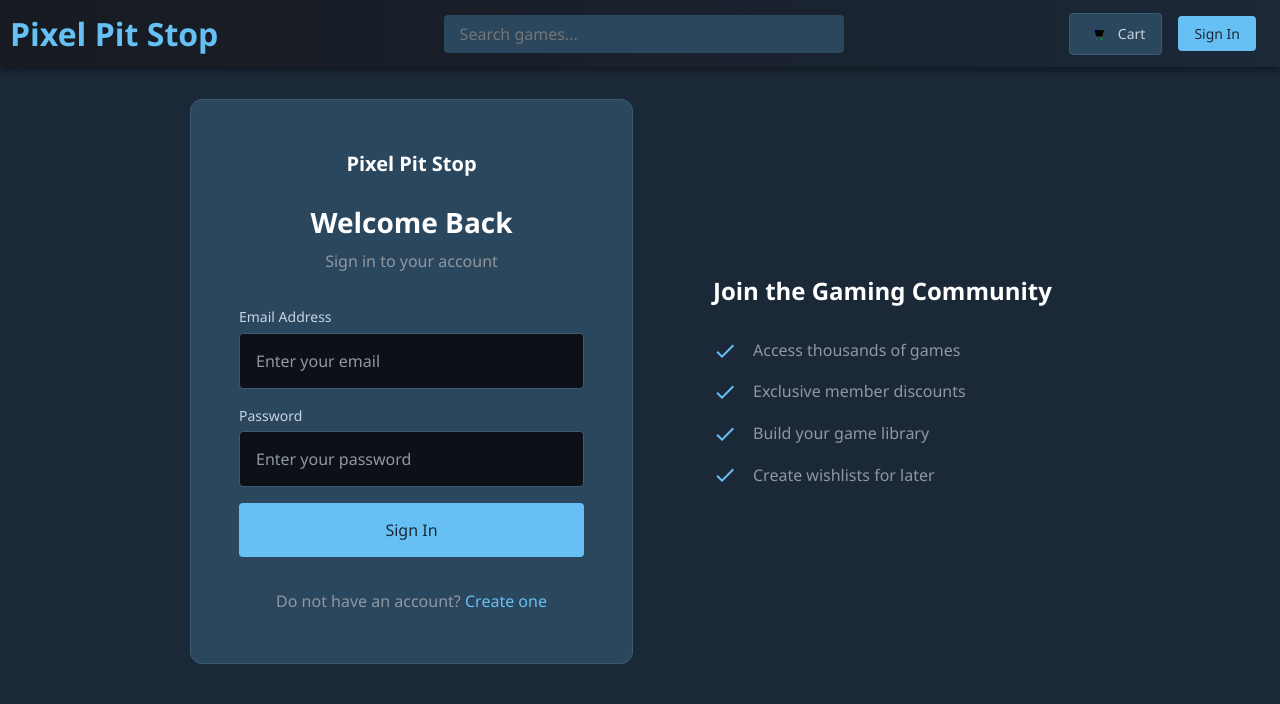
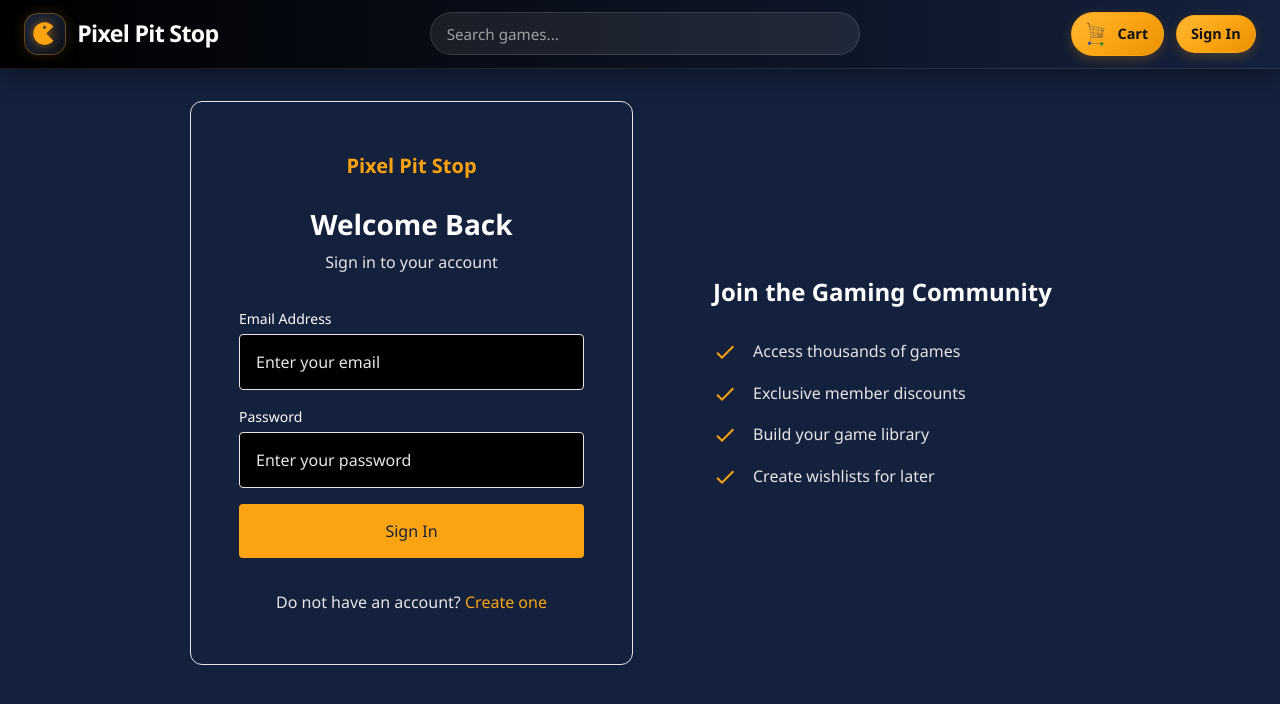
Before and after one commit to Mirio1010/videogame-store, a React (Vite) app in the folder frontend/: page /login in a window 1280 px wide. Shown: the top 704 px of the page. Built offline with nearby package versions, Linux system fonts and the light colour scheme; no server answers.

Commit message:
Improve store styling and UI polish

```diff
--- a/frontend/package.json
+++ b/frontend/package.json
@@ -13,6 +13,7 @@
     "nodemon": "^3.1.14",
     "react": "^19.2.4",
     "react-dom": "^19.2.4",
+    "react-icons": "^5.6.0",
     "react-router-dom": "^7.14.0"
   },
   "devDependencies": {
--- a/frontend/src/components/Header.jsx
+++ b/frontend/src/components/Header.jsx
@@ -5,6 +5,8 @@ import { useAuth } from "../context/AuthContext.jsx";
 import { readCart } from "../utils/cartStorage";
 import { fetchCart as fetchRemoteCart } from "../services/cartService";
 import "../styles/websiteLogo.css";
+import "../styles/Header.css";
+import { RiGameFill } from "react-icons/ri";
 
 const Header = () => {
   const { user, session, isAuthenticated, logout } = useAuth();
@@ -82,160 +84,74 @@ const Header = () => {
   };
 
   return (
-    <header
-      style={{
-        background: "var(--gradient-header)",
-        padding: "0.5rem 0",
-        display: "flex",
-        alignItems: "center",
-        justifyContent: "space-between",
-        boxShadow: "var(--shadow-md)",
-        position: "sticky",
-        top: 0,
-        zIndex: 1000,
-      }}
-    >
-      <Link
-        to="/"
-        style={{
-          display: "flex",
-          alignItems: "center",
-          textDecoration: "none",
-        }}
-      >
-        <span
-          className="logo-icon"
-          style={{
-            fontWeight: 700,
-            fontSize: "2rem",
-            color: "var(--color-primary)",
-            marginLeft: "10px",
-          }}
-        >
-          Pixel Pit Stop
+    <header className="site-header">
+      <Link to="/" className="site-logo">
+        <span className="site-logo-mark">
+          <RiGameFill className="site-logo-icon" />
         </span>
+        <span className="site-logo-text">Pixel Pit Stop</span>
       </Link>
-      <form
-        onSubmit={handleSearch}
-        style={{ flex: 1, maxWidth: 400, margin: "0 2rem" }}
-      >
+
+      <form onSubmit={handleSearch} className="site-search-form">
         <input
           type="text"
           placeholder="Search games..."
           value={search}
           onChange={(e) => setSearch(e.target.value)}
-          style={{
-            width: "100%",
-            padding: "0.5rem 1rem",
-            borderRadius: 4,
-            border: "none",
-            fontSize: "1rem",
-            background: "var(--color-bg-medium)",
-            color: "var(--color-text-primary)",
-          }}
+          className="site-search-input"
         />
       </form>
-      <div
-        style={{
-          display: "flex",
-          alignItems: "center",
-          gap: "1rem",
-          marginRight: "1.5rem",
-        }}
-      >
-        <Button variant="secondary" onClick={handleCart}>
-          <span
-            role="img"
-            aria-label="cart"
-            style={{ position: "relative", display: "inline-flex" }}
+
+      <div className="site-header-actions">
+        <button className="header-cart-btn" onClick={handleCart}>
+          <span className="cart-icon-wrapper">
+            <img src="/cart.png" alt="Cart" className="cart-icon" />
+            {cartCount > 0 && <span className="cart-count">{cartCount}</span>}
+          </span>
+          <span>Cart</span>
+        </button>
+
+        {isAuthenticated && (
+          <button
+            className="header-nav-btn"
+            onClick={() => navigate("/orders")}
           >
-            <img src="/cart.png" alt="Cart" className="cart-icon" />
-            {cartCount > 0 && (
-              <span
-                style={{
-                  position: "absolute",
-                  top: -8,
-                  right: -8,
-                  minWidth: 18,
-                  height: 18,
-                  padding: "0 5px",
-                  borderRadius: 999,
-                  background: "var(--color-error)",
-                  color: "white",
-                  fontSize: "0.7rem",
-                  fontWeight: 700,
-                  lineHeight: "18px",
-                  textAlign: "center",
-                }}
-              >
-                {cartCount}
-              </span>
-            )}
-          </span>{" "}
-          Cart
-        </Button>
-        {isAuthenticated && (
-          <Button variant="secondary" onClick={() => navigate("/orders")}>
             My Orders
-          </Button>
+          </button>
         )}
+
         {user?.role === "admin" && (
-          <Button variant="secondary" onClick={() => navigate("/admin")}>
+          <button className="header-nav-btn" onClick={() => navigate("/admin")}>
             Admin
-          </Button>
+          </button>
         )}
+
         {isAuthenticated ? (
           <>
-            <Link
-              to="/profile"
-              style={{
-                display: "flex",
-                alignItems: "center",
-                gap: "0.5rem",
-                color: "var(--color-text-primary)",
-                textDecoration: "none",
-              }}
-            >
+            <Link to="/profile" className="profile-link">
               {user?.avatarUrl ? (
                 <img
                   src={user.avatarUrl}
                   alt="Profile avatar"
-                  style={{
-                    width: 30,
-                    height: 30,
-                    borderRadius: "50%",
-                    objectFit: "cover",
-                    border: "1px solid rgba(102,192,244,0.7)",
-                  }}
+                  className="profile-avatar"
                 />
               ) : (
-                <span
-                  style={{
-                    width: 30,
-                    height: 30,
-                    borderRadius: "50%",
-                    display: "inline-grid",
-                    placeItems: "center",
-                    background: "var(--color-bg-medium)",
-                    color: "var(--color-primary-light)",
-                    fontWeight: 700,
-                  }}
-                >
+                <span className="profile-initial">
                   {displayName.slice(0, 1).toUpperCase()}
                 </span>
               )}
-              <span style={{ maxWidth: 120, overflow: "hidden", textOverflow: "ellipsis" }}>
-                {displayName}
-              </span>
+
+              <span className="profile-name">{displayName}</span>
             </Link>
-            <Button variant="secondary" onClick={handleLogout}>
+
+            <button className="header-nav-btn" onClick={handleLogout}>
               Logout
-            </Button>
+            </button>
           </>
         ) : (
-          <Button variant="primary" onClick={handleLogin}>
+          <button className="header-signin-btn" onClick={handleLogin}>
             Sign In
-          </Button>
+          </button>
         )}
       </div>
     </header>
--- /dev/null
+++ b/frontend/src/styles/Header.css
@@ -0,0 +1,252 @@
+.site-header {
+  position: sticky;
+  top: 0;
+  z-index: 1000;
+
+  display: flex;
+  align-items: center;
+  justify-content: space-between;
+  gap: 1.5rem;
+
+  padding: 0.75rem 1.5rem;
+  background: linear-gradient(90deg, #000000 0%, #14213d 100%);
+  border-bottom: 1px solid rgba(255, 255, 255, 0.1);
+  box-shadow: 0 8px 24px rgba(0, 0, 0, 0.35);
+}
+
+.site-logo {
+  display: flex;
+  align-items: center;
+  gap: 0.7rem;
+  text-decoration: none;
+  flex-shrink: 0;
+}
+
+.site-logo {
+  display: flex;
+  align-items: center;
+  gap: 0.7rem;
+  text-decoration: none;
+  flex-shrink: 0;
+}
+
+.site-logo-mark {
+  width: 42px;
+  height: 42px;
+  border-radius: 14px;
+
+  display: inline-grid;
+  place-items: center;
+
+  background: linear-gradient(135deg, #14213d 0%, #0d1117 100%);
+  border: 1px solid rgba(252, 163, 17, 0.35);
+
+  box-shadow:
+    0 4px 14px rgba(0, 0, 0, 0.35),
+    0 0 16px rgba(252, 163, 17, 0.18);
+
+  transition:
+    transform var(--transition-fast),
+    box-shadow var(--transition-fast),
+    border-color var(--transition-fast);
+}
+
+.site-logo-icon {
+  font-size: 1.7rem;
+  color: #fca311;
+
+  filter: drop-shadow(0 0 6px rgba(252, 163, 17, 0.55));
+}
+
+.site-logo:hover .site-logo-mark {
+  transform: translateY(-1px);
+  border-color: rgba(252, 163, 17, 0.75);
+
+  box-shadow:
+    0 6px 18px rgba(0, 0, 0, 0.45),
+    0 0 22px rgba(252, 163, 17, 0.35);
+}
+
+.site-logo-text {
+  color: #ffffff;
+  font-size: 1.45rem;
+  font-weight: 800;
+  letter-spacing: -0.03em;
+  white-space: nowrap;
+}
+
+.site-search-form {
+  flex: 1;
+  max-width: 430px;
+}
+
+.site-search-input {
+  width: 100%;
+  padding: 0.65rem 1rem;
+
+  border-radius: 999px;
+  border: 1px solid rgba(255, 255, 255, 0.12);
+
+  background: rgba(255, 255, 255, 0.08);
+  color: #ffffff;
+
+  font-size: 0.95rem;
+  outline: none;
+
+  transition:
+    border-color var(--transition-fast),
+    box-shadow var(--transition-fast),
+    background var(--transition-fast);
+}
+
+.site-search-input::placeholder {
+  color: rgba(229, 229, 229, 0.65);
+}
+
+.site-search-input:focus {
+  background: rgba(255, 255, 255, 0.11);
+  border-color: rgba(252, 163, 17, 0.75);
+  box-shadow: 0 0 0 3px rgba(252, 163, 17, 0.16);
+}
+
+.site-header-actions {
+  display: flex;
+  align-items: center;
+  gap: 0.75rem;
+  flex-shrink: 0;
+}
+
+.header-nav-btn,
+.header-cart-btn,
+.header-signin-btn {
+  border: none;
+  border-radius: 999px;
+  padding: 0.55rem 0.9rem;
+
+  font-size: 0.9rem;
+  font-weight: 700;
+  cursor: pointer;
+
+  transition:
+    transform var(--transition-fast),
+    box-shadow var(--transition-fast),
+    background var(--transition-fast),
+    border-color var(--transition-fast);
+}
+
+.header-nav-btn {
+  color: #e5e5e5;
+  background: rgba(255, 255, 255, 0.08);
+  border: 1px solid rgba(255, 255, 255, 0.1);
+}
+
+.header-nav-btn:hover {
+  color: #ffffff;
+  background: rgba(255, 255, 255, 0.13);
+  transform: translateY(-1px);
+}
+
+.header-cart-btn,
+.header-signin-btn {
+  display: inline-flex;
+  align-items: center;
+  gap: 0.45rem;
+
+  color: #0d1117;
+  background: linear-gradient(135deg, #ffb733 0%, #fca311 55%, #e89100 100%);
+  border: 1px solid rgba(252, 163, 17, 0.65);
+  box-shadow: 0 4px 12px rgba(252, 163, 17, 0.22);
+}
+
+.header-cart-btn:hover,
+.header-signin-btn:hover {
+  background: linear-gradient(135deg, #ffd166 0%, #ffb733 45%, #fca311 100%);
+  box-shadow: 0 7px 18px rgba(252, 163, 17, 0.32);
+  transform: translateY(-1px);
+}
+
+.cart-icon-wrapper {
+  position: relative;
+  display: inline-flex;
+  align-items: center;
+}
+
+.cart-icon {
+  width: 20px;
+  height: 20px;
+  object-fit: contain;
+}
+
+.cart-count {
+  position: absolute;
+  top: -10px;
+  right: -10px;
+
+  min-width: 18px;
+  height: 18px;
+  padding: 0 5px;
+
+  border-radius: 999px;
+  background: #ef4444;
+  color: #ffffff;
+
+  font-size: 0.68rem;
+  font-weight: 800;
+  line-height: 18px;
+  text-align: center;
+
+  box-shadow: 0 2px 8px rgba(239, 68, 68, 0.45);
+}
+
+.profile-link {
+  display: flex;
+  align-items: center;
+  gap: 0.5rem;
+
+  padding: 0.35rem 0.65rem;
+  border-radius: 999px;
+
+  color: #e5e5e5;
+  text-decoration: none;
+  background: rgba(255, 255, 255, 0.06);
+  border: 1px solid rgba(255, 255, 255, 0.1);
+
+  transition:
+    background var(--transition-fast),
+    transform var(--transition-fast);
+}
+
+.profile-link:hover {
+  background: rgba(255, 255, 255, 0.11);
+  transform: translateY(-1px);
+}
+
+.profile-avatar,
+.profile-initial {
+  width: 30px;
+  height: 30px;
+  border-radius: 50%;
+  flex-shrink: 0;
+}
+
+.profile-avatar {
+  object-fit: cover;
+  border: 1px solid rgba(252, 163, 17, 0.75);
+}
+
+.profile-initial {
+  display: inline-grid;
+  place-items: center;
+
+  background: linear-gradient(135deg, #ffb733, #fca311);
+  color: #0d1117;
+
+  font-weight: 800;
+}
+
+.profile-name {
+  max-width: 120px;
+  overflow: hidden;
+  text-overflow: ellipsis;
+  white-space: nowrap;
+}
--- a/frontend/src/styles/HomePage.css
+++ b/frontend/src/styles/HomePage.css
@@ -187,27 +187,70 @@
 }
 
 .game-card-add-btn {
+  position: relative;
+  overflow: hidden;
   margin-top: var(--spacing-sm);
   width: 100%;
-  background: linear-gradient(180deg, #7ec9f7 0%, #57b0e8 100%);
+  background: linear-gradient(
+    135deg,
+    #ffb733 0%,
+    #fca311 45%,
+    #e89100 100%
+  );
   color: #0d1117;
-  border: 1px solid rgba(13, 17, 23, 0.35);
+  border: 1px solid rgba(252, 163, 17, 0.65);
   border-radius: var(--radius-sm);
   padding: 0.55rem 0.8rem;
   font-size: 1rem;
-  font-weight: 700;
+  font-weight: 800;
   letter-spacing: 0.01em;
-  transition: transform var(--transition-fast), box-shadow var(--transition-fast), background var(--transition-fast);
+  cursor: pointer;
+  box-shadow: 0 4px 12px rgba(252, 163, 17, 0.22);
+  transition:
+    transform var(--transition-fast),
+    box-shadow var(--transition-fast),
+    border-color var(--transition-fast);
+}
+
+.game-card-add-btn::before {
+  content: "";
+  position: absolute;
+  top: 0;
+  left: -80%;
+  width: 45%;
+  height: 100%;
+  background: linear-gradient(
+    120deg,
+    transparent 0%,
+    rgba(255, 255, 255, 0.45) 50%,
+    transparent 100%
+  );
+  transform: skewX(-20deg);
 }
 
 .game-card-add-btn:hover {
-  background: linear-gradient(180deg, #99d7fa 0%, #67bcec 100%);
-  box-shadow: 0 4px 10px rgba(102, 192, 244, 0.35);
+  border-color: rgba(252, 163, 17, 0.9);
+  box-shadow: 0 8px 20px rgba(252, 163, 17, 0.35);
   transform: translateY(-1px);
+}
+
+.game-card-add-btn:hover::before {
+  animation: shine-sweep 0.7s ease forwards;
 }
 
 .game-card-add-btn:active {
   transform: translateY(0);
+  box-shadow: 0 3px 8px rgba(252, 163, 17, 0.25);
+}
+
+@keyframes shine-sweep {
+  from {
+    left: -80%;
+  }
+
+  to {
+    left: 130%;
+  }
 }
 
 .game-card-added-msg {
@@ -235,40 +278,78 @@
   align-items: center;
   justify-content: center;
   padding: var(--spacing-lg);
-  background: var(--color-bg-medium);
+
+  background: #14213d;
+  border: 1px solid rgba(255, 255, 255, 0.12);
   border-radius: var(--radius-md);
+
   text-decoration: none;
-  transition: all var(--transition-fast);
-  border: 1px solid var(--color-bg-light);
+  transition:
+    transform var(--transition-fast),
+    background var(--transition-fast),
+    border-color var(--transition-fast),
+    box-shadow var(--transition-fast);
 }
 
 .category-card:hover {
-  background: var(--color-bg-light);
-  border-color: var(--color-primary);
+  background: linear-gradient(135deg, #14213d 0%, #1c2b4a 100%);
+  border-color: rgba(252, 163, 17, 0.75);
+  box-shadow: 0 8px 20px rgba(252, 163, 17, 0.18);
   transform: translateY(-2px);
   text-decoration: none;
 }
 
 .category-name {
-  color: var(--color-text-white);
-  font-weight: 600;
+  color: #ffffff;
+  font-weight: 700;
+}
+
+.category-card:hover .category-name {
+  color: #fca311;
 }
 
 /* Sale Section */
 .sale-section {
-  background: linear-gradient(135deg, rgba(76, 175, 80, 0.1) 0%, transparent 100%);
+  background:
+    radial-gradient(
+      circle at top left,
+      rgba(252, 163, 17, 0.18) 0%,
+      rgba(252, 163, 17, 0.06) 35%,
+      transparent 70%
+    ),
+    linear-gradient(
+      135deg,
+      #14213d 0%,
+      #0d1117 100%
+    );
+
+  border: 1px solid rgba(252, 163, 17, 0.22);
   border-radius: var(--radius-lg);
   padding: var(--spacing-2xl);
   margin: 0 var(--spacing-lg);
+  box-shadow: 0 10px 28px rgba(0, 0, 0, 0.28);
 }
 
 .sale-badge {
-  background: var(--color-sale);
-  color: var(--color-text-white);
+  display: inline-block;
+  background: linear-gradient(
+    135deg,
+    #ffb733 0%,
+    #fca311 55%,
+    #e89100 100%
+  );
+  color: #0d1117;
+
   padding: var(--spacing-xs) var(--spacing-sm);
   border-radius: var(--radius-sm);
+
   font-size: 0.75rem;
-  font-weight: 700;
+  font-weight: 800;
+  letter-spacing: 0.03em;
+  text-transform: uppercase;
+
+  border: 1px solid rgba(252, 163, 17, 0.65);
+  box-shadow: 0 4px 12px rgba(252, 163, 17, 0.25);
 }
 
 /* CTA Section */
--- a/frontend/src/styles/index.css
+++ b/frontend/src/styles/index.css
@@ -13,31 +13,29 @@
 
 /* CSS Variables for theming */
 :root {
-  /* Primary Colors */
-  --color-primary: #66c0f4;
-  --color-primary-dark: #417a9b;
-  --color-primary-light: #a3d6f5;
+   /* Background */
+  --color-bg-darkest: #000000;
+  --color-bg-dark: #14213d;
+  --color-bg-light: #e5e5e5;
 
-  /* Background Colors */
-  --color-bg-darkest: #0d1117;
-  --color-bg-dark: #1b2838;
-  --color-bg-medium: #2a475e;
-  --color-bg-light: #3d5a73;
+  /* Text */
+  --color-text-primary: #ffffff;
+  --color-text-secondary: #e5e5e5;
+  --color-text-dark: #14213d;
 
-  /* Text Colors */
-  --color-text-primary: #c7d5e0;
-  --color-text-secondary: #8f98a0;
-  --color-text-white: #ffffff;
+  /* Accent */
+  --color-primary: #fca311;
+  --color-primary-hover: #ffb733;
 
-  /* Accent Colors */
-  --color-success: #4caf50;
-  --color-sale: #4caf50;
-  --color-warning: #ff9800;
-  --color-error: #f44336;
+  /* Borders */
+  --color-border: rgba(255, 255, 255, 0.12);
 
   /* Gradients */
-  --gradient-header: linear-gradient(to right, #171a21, #1b2838);
-  --gradient-card: linear-gradient(135deg, #1b2838 0%, #2a475e 100%);
+  --gradient-header: linear-gradient(to right, #000000, #14213d);
+  --gradient-card: linear-gradient(135deg, #14213d 0%, #000000 100%);
+
+
+
 
   /* Spacing */
   --spacing-xs: 0.25rem;
```
Also changed, not shown: frontend/src/styles/StorePage.css (+32 -6 lines), frontend/src/styles/websiteLogo.css (+18 -2 lines), frontend/public/cart.png, 1 other file (tests, documents, lock files or other folders).
